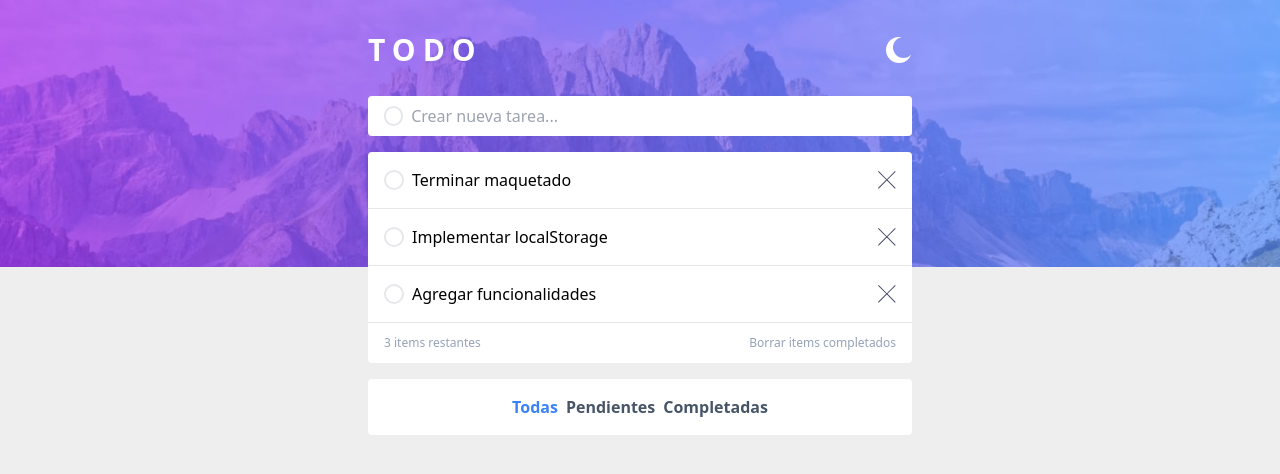
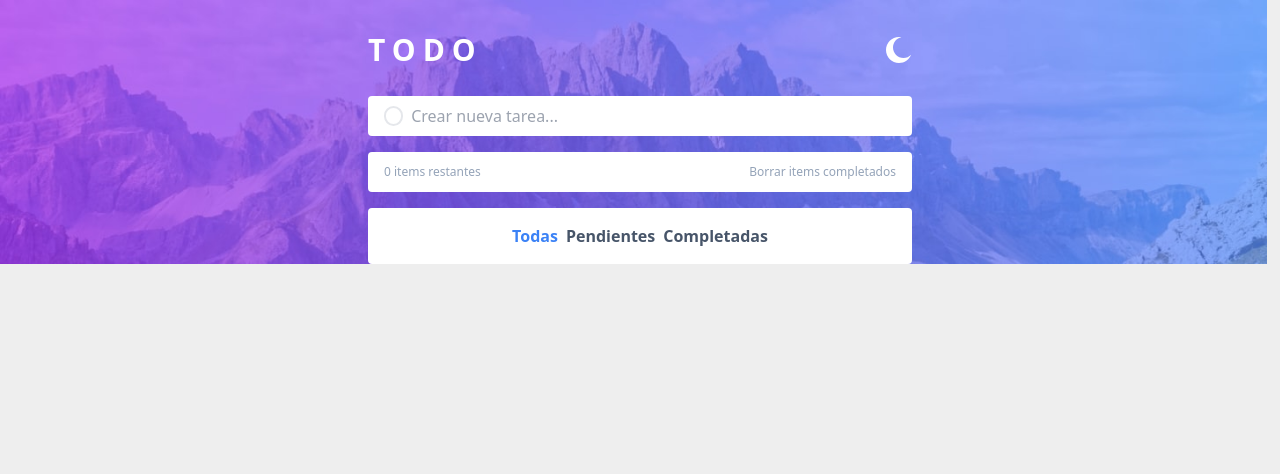
Before and after one commit to Santisola/styled-todo-app, a React (Vite) app: page / in a window 1280 px wide. Shown: the top 474 px of the page. Built offline with nearby package versions, Linux system fonts and the light colour scheme.

Commit message:
refactor drag and drop handler

```diff
--- a/src/App.jsx
+++ b/src/App.jsx
@@ -4,23 +4,15 @@ import { TodoList } from "./components/Todos/List";
 import { NavbarBottom } from "./components/NavbarBottom";
 import { Header } from "./components/Header";
 
-const inicialTodos = JSON.parse(localStorage.getItem('todos')) || [
-  {
-    id: 1,
-    task: 'Terminar maquetado',
-    completed: false
-  },
-  {
-    id: 2,
-    task: 'Implementar localStorage',
-    completed: false
-  },
-  {
-    id: 3,
-    task: 'Agregar funcionalidades',
-    completed: false
+const inicialTodos = JSON.parse(localStorage.getItem('todos')) || []
+
+const reorder = (list, startIndex, endIndex) => {
+  const oldTodos = [...list];
+  const [removedItem] = oldTodos.splice(startIndex, 1);
+  oldTodos.splice(endIndex, 0, removedItem);
+
+  return oldTodos;
 }
-]
 
 const App = () => {
   const [todos, setTodos] = useState([...inicialTodos])
@@ -74,30 +66,30 @@ const App = () => {
   }
 
   const handleDragTodos = result => {
-    if (!result.destination) return;
+    const {source, destination} = result
 
-    const origin = result.source.index;
-    const end = result.destination.index;
+    if (!destination) return;
 
-    const oldTodos = [...todos];
-    const [removedItem] = oldTodos.splice(origin, 1);
-    oldTodos.splice(end, 0, removedItem);
+    if (source.index === destination.index &&
+       source.droppableId === destination.droppableId) return
 
-    setTodos(oldTodos);
+    setTodos((oldTodos) => reorder(oldTodos, source.index, destination.index));
   }
 
   return (
-    <DragDropContext onDragEnd={handleDragTodos}>
+
       <div className="header bg-[url('./assets/images/bg-mobile-light.jpg')] md:bg-[url('./assets/images/bg-desktop-light.jpg')] dark:bg-[url('./assets/images/bg-mobile-dark.jpg')] md:dark:bg-[url('./assets/images/bg-desktop-dark.jpg')] bg-no-repeat bg-contain">
         <Header handleAddTodo={handleAddTodo} />
 
         <main className="container mx-auto px-4 md:max-w-xl">
           <div className="bg-white dark:bg-[#25273c] rounded">
+            <DragDropContext onDragEnd={handleDragTodos}>
               <TodoList
                 todos={filteredTodos}
                 onDeleteTodos={handleDeleteTodo}
                 onChangeStatus={handleChangeStatus}
               />
+            </DragDropContext>
             <section className="py-3 px-4 flex justify-between items-center text-xs text-slate-400">
               <span className="dark:text-[#595a77]">{unCompleted} items restantes</span>
               <button className="dark:text-[#595a77]" onClick={() => handleDeleteCompleted()}>Borrar items completados</button>
@@ -107,7 +99,6 @@ const App = () => {
 
         <NavbarBottom page={page} onNav={handleNav} />
       </div>
-    </DragDropContext>
   )
 }
 
--- a/src/components/Todos/Item/index.jsx
+++ b/src/components/Todos/Item/index.jsx
@@ -1,12 +1,14 @@
+/* eslint-disable react/display-name */
 /* eslint-disable react/prop-types */
+import React from "react"
 import { CrossIcon } from "../../Icons/CrossIcon"
 import { Check } from "../../Icons/Check"
 import './styles.css'
 
-export const Todo = ({ todo, onDeleteTodos, onChangeStatus }) => {
+const Todo = React.forwardRef(({ todo, onDeleteTodos, onChangeStatus, ...props }, ref) => {
 
   return (
-    <article className={`${todo.completed ? 'completed' : ''} todoItem flex items-center gap-2 p-4 border-b border-b-gray-200 dark:border-[#2f3146]`}>
+      <article {...props} ref={ref} className={`${todo.completed ? 'completed' : ''} todoItem flex items-center gap-2 p-4 border-b border-b-gray-200 dark:border-[#2f3146]`}>
           <button
             className={`${todo.completed ? 'completed' : 'noCompleted'} todoStatus text-[0] flex-shrink-0 block h-5 w-5 rounded-full border-2 dark:border-[#2f3146]`}
             onClick={() => onChangeStatus(todo)}
@@ -15,4 +17,6 @@ export const Todo = ({ todo, onDeleteTodos, onChangeStatus }) => {
           <button className="ml-auto" onClick={() => onDeleteTodos(todo)} ><CrossIcon /></button>
       </article>
   )
-}
+})
+
+export default Todo
--- a/src/components/Todos/List/index.jsx
+++ b/src/components/Todos/List/index.jsx
@@ -1,14 +1,14 @@
 /* eslint-disable no-unused-vars */
 /* eslint-disable react/prop-types */
 import { Droppable, Draggable } from "@hello-pangea/dnd";
-import { Todo } from "../Item"
+import Todo from "../Item"
 
 export const TodoList = ({ todos, onDeleteTodos, onChangeStatus }) => {
   return (
     <Droppable droppableId="todosList">
       {
         droppableCtx => (
-          <ul
+          <div
             ref={droppableCtx.innerRef}
             {...droppableCtx.droppableProps}
           >
@@ -21,24 +21,21 @@ export const TodoList = ({ todos, onDeleteTodos, onChangeStatus }) => {
               >
                 {
                   draggableCtx => (
-                    <li
-                      ref={draggableCtx.innerRef}
-                      {...draggableCtx.draggableProps}
-                      {...draggableCtx.dragHandleProps}
-                    >
                       <Todo
                         todo={todo}
                         onDeleteTodos={onDeleteTodos}
                         onChangeStatus={onChangeStatus}
+                        ref={draggableCtx.innerRef}
+                        {...draggableCtx.draggableProps}
+                        {...draggableCtx.dragHandleProps}
                       />
-                    </li>
                   )
                 }
               </Draggable>
             ))
           }
           {droppableCtx.placeholder}
-          </ul>
+          </div>
         )
       }
     </Droppable>
```
Lines whose indentation alone changed are shown as unchanged.
